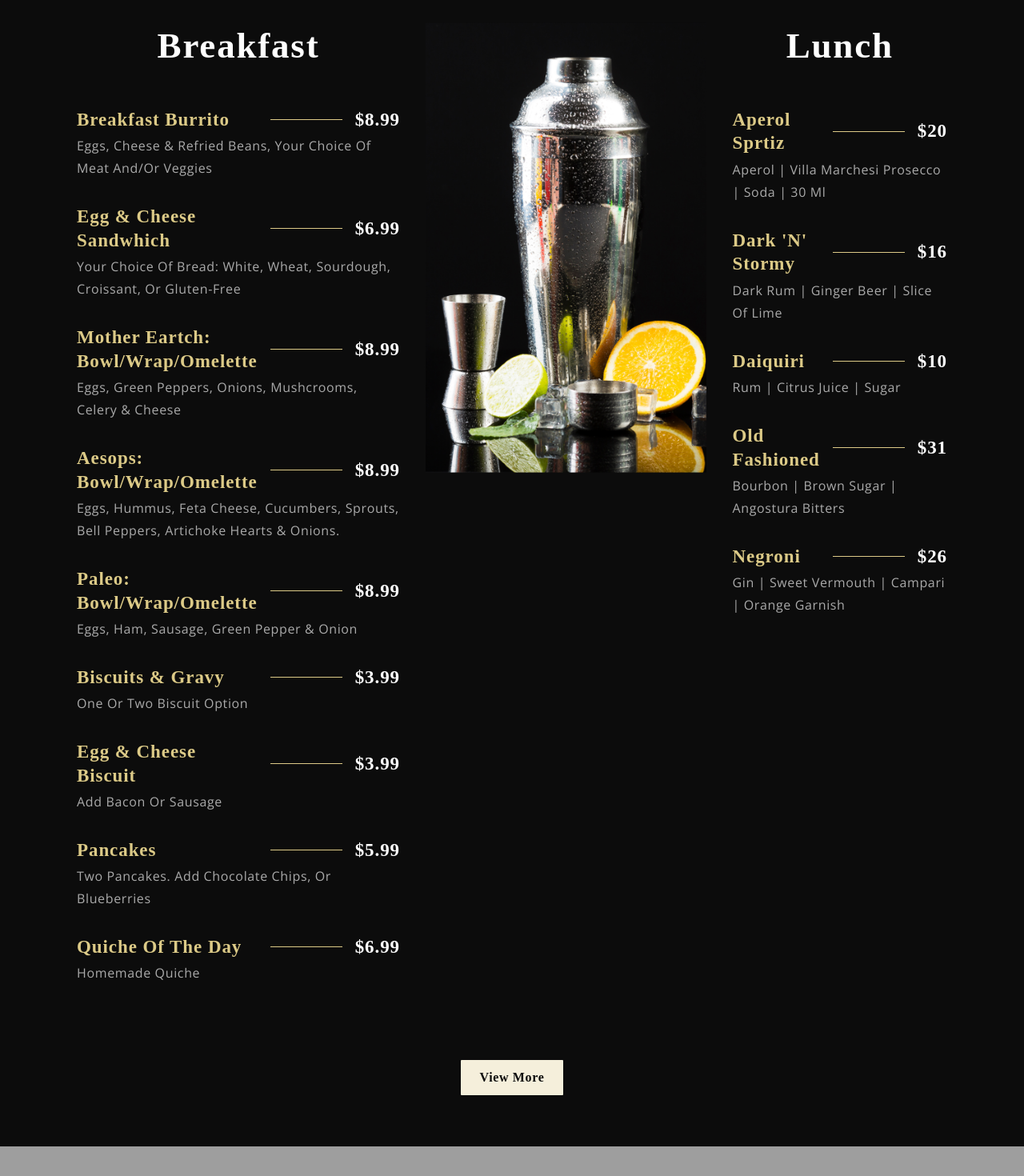
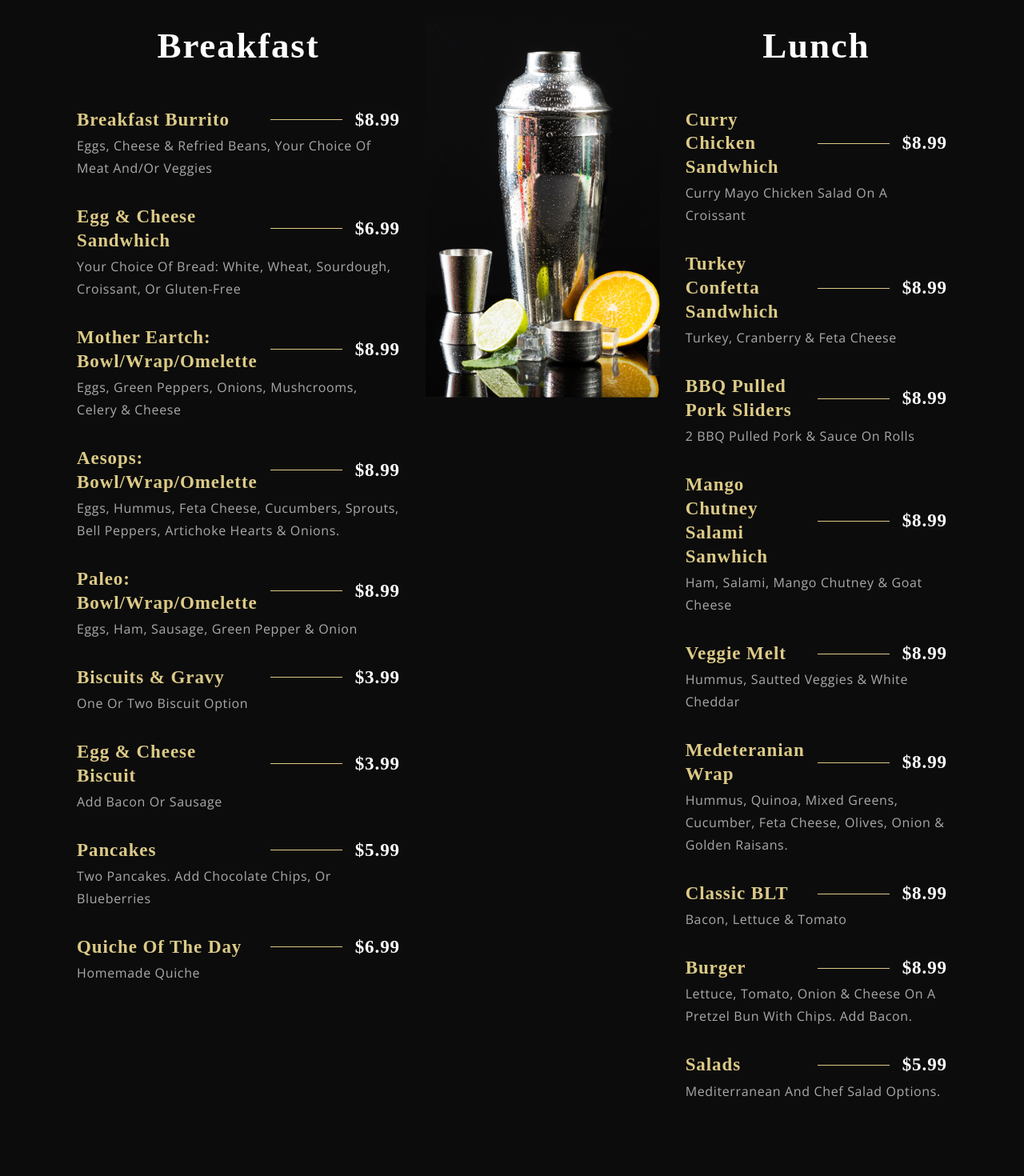
Before and after one commit to brosmar18/restaurant-frontend, a React (Create React App) app: page / in a window 1280 px wide. Shown: the part 2380-3850 px from the top of the page at 80% size. Built offline with nearby package versions, Linux system fonts and the light colour scheme; grey boxes are pictures that could not be loaded; a web font is replaced by a local one.

Commit message:
about text updated

```diff
--- a/src/constants/data.js
+++ b/src/constants/data.js
@@ -50,29 +50,49 @@ const breakfast = [
 
 const lunch = [
   {
-    title: 'Aperol Sprtiz',
-    price: '$20',
-    desc: 'Aperol | Villa Marchesi prosecco | soda | 30 ml',
+    title: 'Curry Chicken Sandwhich',
+    price: '$8.99',
+    desc: 'Curry mayo chicken salad on a croissant',
   },
   {
-    title: "Dark 'N' Stormy",
-    price: '$16',
-    desc: 'Dark rum | Ginger beer | Slice of lime',
+    title: "Turkey Confetta Sandwhich",
+    price: '$8.99',
+    desc: 'Turkey, cranberry & feta cheese',
   },
   {
-    title: 'Daiquiri',
-    price: '$10',
-    desc: 'Rum | Citrus juice | Sugar',
+    title: 'BBQ Pulled Pork Sliders',
+    price: '$8.99',
+    desc: '2 BBQ pulled pork & sauce on rolls',
   },
   {
-    title: 'Old Fashioned',
-    price: '$31',
-    desc: 'Bourbon | Brown sugar | Angostura Bitters',
+    title: 'Mango Chutney Salami Sanwhich',
+    price: '$8.99',
+    desc: 'Ham, salami, mango chutney & goat cheese',
   },
   {
-    title: 'Negroni',
-    price: '$26',
-    desc: 'Gin | Sweet Vermouth | Campari | Orange garnish',
+    title: 'Veggie Melt',
+    price: '$8.99',
+    desc: 'Hummus, sautted veggies & white cheddar',
+  },
+  {
+    title: 'Medeteranian wrap',
+    price: '$8.99',
+    desc: 'Hummus, quinoa, mixed greens, cucumber, feta cheese, olives, onion & golden raisans.',
+  },
+  {
+    title: 'Classic BLT',
+    price: '$8.99',
+    desc: 'Bacon, lettuce & tomato',
+  },
+  {
+    title: 'Burger',
+    price: '$8.99',
+    desc: 'Lettuce, Tomato, Onion & Cheese on a Pretzel Bun with Chips. Add bacon.',
+  },
+  {
+    title: 'Salads',
+    price: '$5.99',
+    desc: 'Mediterranean and Chef salad options.',
   },
 ];
 
--- a/src/container/AboutUs/AboutUs.jsx
+++ b/src/container/AboutUs/AboutUs.jsx
@@ -12,7 +12,7 @@ function AboutUs() {
         <div className='app__aboutus-content_about'>
           <h1 className='headtext__cormorant'>About Us</h1>
           <img src={images.spoon} alt='about_spoon' className='spoon__img' />
-          <p className='p__opensans'>Lorem ipsum dolor sit amet, consectetur adipiscing elit. Quis pharetra adipiscing ultrices vulputate posuere tristique. In sed odio nec aliquet eu proin mauris et.</p>
+          <p className='p__opensans'>Nestled in the heart of Cedar Rapids' New Bohemia District, Brewhemia is a family-owned café steeped in tradition and community spirit. Our name symbolizes a commitment to excellence in beverages and an embrace of our vibrant neighborhood. Here, you will discover a cozy café ambiance where our passion for exceptional coffee mingles with the authentic flavors of Mexican breakfast cuisine. Our award-winning burritos, alongside a versatile selection of local craft beers, wine, and spirits, define a culinary experience you won't forget.</p>
           <button type='button' className='custom__button'>Know More</button>
         </div>
 
@@ -23,7 +23,7 @@ function AboutUs() {
         <div className='app__aboutus-content_history'>
           <h1 className='headtext__cormorant'>Our History</h1>
           <img src={images.spoon} alt='about_spoon' className='spoon__img' />
-          <p className='p__opensans'>Lorem ipsum dolor sit amet, consectetur adipiscing elit. Quis pharetra adipiscing ultrices vulputate posuere tristique. In sed odio nec aliquet eu proin mauris et.</p>
+          <p className='p__opensans'>Born in the heart of Cedar Rapids' New Bohemia District, Brewhemia is a family-owned café embodying community spirit. We're known for our locally-sourced coffee and Mexican breakfast cuisine, including our award-winning burritos. Our commitment to quality ensures each cup and dish we serve delivers an exceptional, flavorful experience. Brewhemia is more than a café; it's a testament to our vibrant community, heritage, and the joy of sharing good food and drink.</p>
           <button type='button' className='custom__button'>Know More</button>
         </div>
       </div>
```
